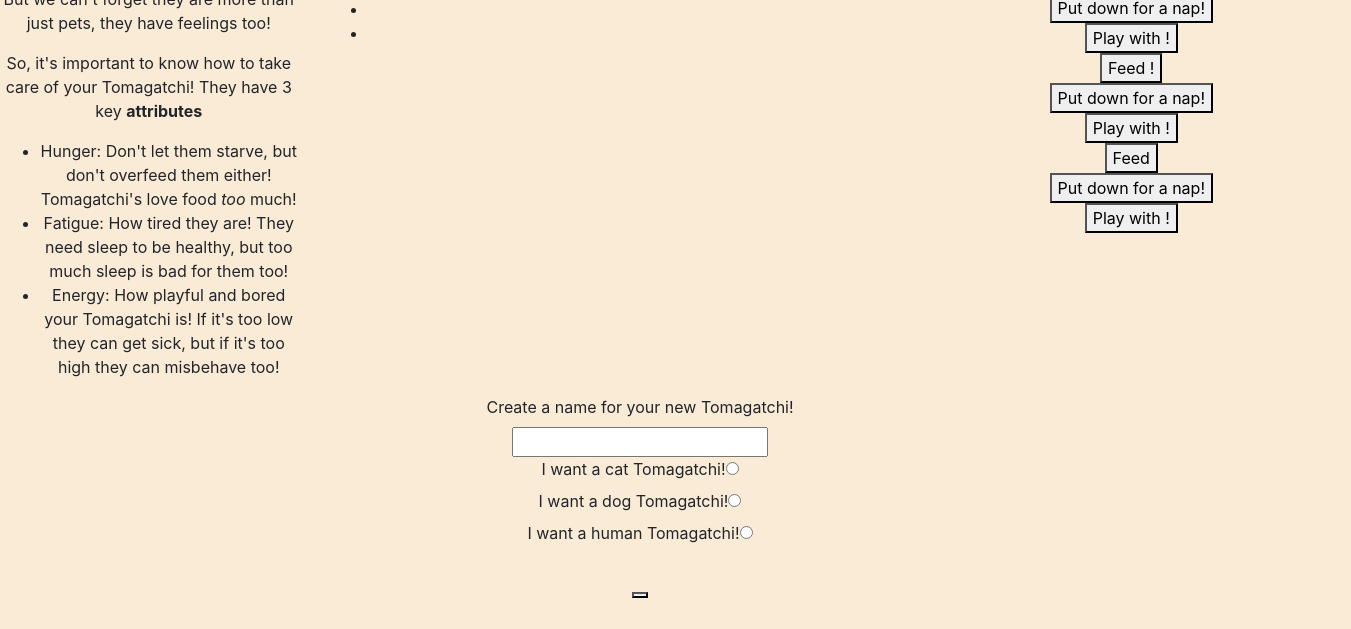
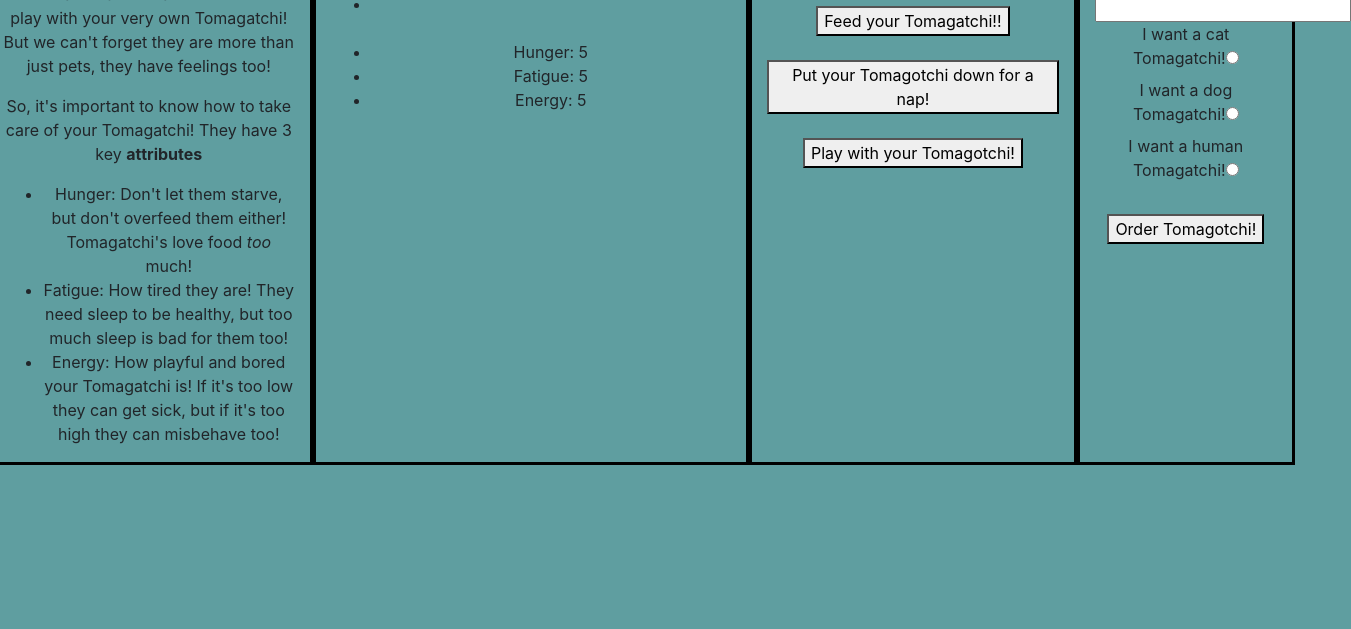
Before and after one commit to jkbutserious/tomagotchi, a website built with webpack: page src/index.html in a window 1280 px wide. Shown: the part 171-800 px from the top of the page, 1351 px wide, since content can reach past the window. Built offline with nearby package versions, Linux system fonts and the light colour scheme.

Commit message:
Add jQuery User Interface logic to main.js and link to HTML input fields to create a working Tomagotchi interface
Co-Authored-By: Cody Fritz <clanalia55@gmail.com>
Co-authored-by: Kyle Hubbard <kyle.james.hubbard@gmail.com>

```diff
--- a/src/index.html
+++ b/src/index.html
@@ -8,12 +8,16 @@
 
 <body>
 
-    <div class="sidebar" id="tomagatchiStats">
+  <!-- <div class="sidebar" id="tomagatchiStats">
       <ul id="tomaStats">
         <li>Example Name: Hamtaro</li>
         <li>Example Stats: Hunger 8/10, Fatigue 4/10, Energy 9/10</li>
       </ul>
-    </div>
+    </div> -->
+
+  <br>
+  <h1>My Very Own Tomagatchi!</h1>
+  <br>
 
   <div class="row">
 
@@ -28,44 +32,48 @@
       </ul>
     </div>
 
-      <div class="col-md-6">
+    <div class="col-md-4">
       <h1>Overhead</h1>
       <ul>
-          <li>You have: <span class="numberOfTomagatchis">2</span> Tomagatchi's</li>
-          <li><span class="tomagatchi1Name"></span> <span class="toma1Hunger"></span> <span class="toma1Fatigue"></span> <span class="toma1Energy"></span></li>
-          <li><span class="tomagatchi2Name"></span> <span class="toma2Hunger"></span> <span class="toma2Fatigue"></span> <span class="toma2Energy"></span></li>
-          <li><span class="tomagatchi3Name"></span> <span class="toma3Hunger"></span> <span class="toma3Fatigue"></span> <span class="toma3Energy"></span></li>
+        <li><span id="tomagatchi1Name"></li>
+        <br>
+        <li>Hunger: <span id="tomagotchi-hunger"></span></li>
+        <li>Fatigue: <span id="tomagotchi-sleep"></span></li>
+        <li>Energy: <span id="tomagotchi-play"></span></li>
       </ul>
+
+      <div id="dead">
+        <h3>Your Tomagotchi Died</h3>
+        <img src="https://img.icons8.com/color/48/000000/self-destruct-button--v1.png"/>
+      </div>
     </div>
 
     <div class="col-md-3">
       <h2>Maintenence!</h2>
       <br>
-        <button class="feedToma1">Feed <span class="tomagatchi1Name"></span>!</button>
+      <button class="feedToma1">Feed your Tomagatchi!!</button>
+      <br><br>
+      <button class="napToma1">Put your Tomagotchi down for a nap!</button>
+      <br><br>
+      <button class="playToma1" type="submit">Play with your Tomagotchi!</button>
+      <!-- <br>
+      <button class="btn feedToma2">Feed <span class="tomagatchi2Name"></span>!</button>
       <br>
-        <button class="napToma1">Put <span class="tomagatchi1Name"></span> down for a nap!</button>
+      <button class="btn napToma2">Put <span class="tomagatchi2Name"></span> down for a nap!</button>
       <br>
-        <button class="playToma1">Play with <span class="tomagatchi1Name"></span>!</button>
+      <button class="btn playToma2">Play with <span class="tomagatchi2Name"></span>!</button>
       <br>
-        <button class="feedToma2">Feed <span class="tomagatchi2Name"></span>!</button>
+      <button class="btn feedToma3">Feed <span class="tomagatchi3Name"></span></button>
       <br>
-        <button class="napToma2">Put <span class="tomagatchi2Name"></span> down for a nap!</button>
+      <button class="btn napToma3">Put <span class="tomagatchi3Name"></span> down for a nap!</button>
       <br>
-        <button class="playToma2">Play with <span class="tomagatchi2Name"></span>!</button>
-        <br>
-        <button class="feedToma3">Feed <span class="tomagatchi3Name"></span></button>
-        <br>
-        <button class="napToma3">Put <span class="tomagatchi3Name"></span> down for a nap!</button>
-        <br>
-        <button class="playToma3">Play with <span class="tomagatchi3Name"></span>!</button>
+      <button class="btn playToma3">Play with <span class="tomagatchi3Name"></span>!</button> -->
     </div>
 
-    </div>
-
-    <div class="sidebar" id="newTomagatchi">
+    <div class="col-md-2" id="newTomagatchi">
       <label for="orderTomagatchiName">Create a name for your new Tomagatchi!</label>
       <br>
-      <input type="text" required class="newTomagatchiName">
+      <input id="orderTomagatchiName" type="text" required>
       <br>
 
       <div class="radio">
@@ -82,7 +90,11 @@
         <label for="orderTomagatchiType">I want a human Tomagatchi!<input type="radio" name="orderTomagatchiType" required value="human"></label>
         <br>
         <br>
-        <button type="submit" class="orderTomaBtn"></button>
+        <button type="submit" class="orderTomaBtn">Order Tomagotchi!</button>
+        <br>
+        <br>
+
+      </div>
     </div>
 
   </div>
--- a/src/main.js
+++ b/src/main.js
@@ -2,16 +2,39 @@ import $ from 'jquery';
 import 'bootstrap';
 import 'bootstrap/dist/css/bootstrap.min.css';
 import './styles.css';
-import { Tomagotchi } from './src/tomagotchi.js'
+import { Tomagotchi } from './tomagotchi.js';
 
 $(document).ready(function () {
-  $('.orderTomaBtn').click(function (event) {
-    event.preventDefault();
-
-    let tomagotchiName = $('.newTomagatchiName').val();
-    $('.tomagatchi1Name').text(tomagotchiName);
+  let myTomagotchi = new Tomagotchi();
+  setInterval(() => {
+    myTomagotchi.lowerStats();
+    $("#tomagotchi-hunger").text(myTomagotchi.hunger);
+    $("#tomagotchi-sleep").text(myTomagotchi.sleep);
+    $("#tomagotchi-play").text(myTomagotchi.play);
+    if (myTomagotchi.isDead === true) {
+      $("#dead").fadeIn();
+    }
+  }, 1000);
+  $('.orderTomaBtn').click(function() {
+    myTomagotchi.name = $("#newTomagotchiName").val();
+    myTomagotchi.tomagotchiReset();
+    $('#tomagatchi1Name').text(myTomagotchi.name);
+    $("#dead").hide();
     // Note - will need adjustment to create new one?
   });
+
+  $('.feedToma1').click(function() {
+    myTomagotchi.feedTomagotchi();
+  });
+
+  $('.napToma1').click(function() {
+    myTomagotchi.napTomagotchi();
+  });
+
+  $('.playToma1').click(function() {
+    myTomagotchi.playTomagotchi();
+  });
+
 });
 
 //Cannot create more than 3
--- a/src/styles.css
+++ b/src/styles.css
@@ -1,5 +1,29 @@
 /* Some CSS! */
 body {
   text-align: center;
-  background-color: antiquewhite;
+  background-color: cadetblue;
 }
+
+#tomagatchiStats {
+  float: left;
+  border: 3px solid black;
+}
+
+#newTomagatchi {
+  float: right;
+  border: 3px solid black;
+}
+
+#dead {
+  display: none;
+  color: red;
+  font-family: impact;
+}
+
+.row {
+  display: flex;
+}
+
+.col-md-3, .col-md-6, .col-md-2, .col-md-4 {
+  border: 3px solid black
+}
--- a/src/tomagotchi.js
+++ b/src/tomagotchi.js
@@ -1,22 +1,33 @@
 // Business Logic
 export class Tomagotchi {
-  constructor(hunger, sleep, play, health) {
-    this.hunger = hunger;
-    this.sleep = sleep;
-    this.play = play;
-    this.health = health;
+  constructor() {
+    this.name = '';
+    this.type = '';
+    this.hunger = 10;
+    this.sleep = 10;
+    this.play = 10;
+    this.health = 10;
     this.status = [];
     this.isDead = false;
-  };
+  }
+
+  tomagotchiReset() {
+    this.hunger = 10;
+    this.sleep = 10;
+    this.play = 10;
+    this.health = 10;
+    this.status = [];
+    this.isDead = false;
+  }
 
   lowerStats() {
-    setInterval(() => {
-      this.hunger--;
-      this.sleep--;
-      this.play--;
-      this.tomagotchiHealthCheck();
-      this.checkStatus();
-    }, 1000);
+    // setInterval(() => {
+    this.hunger--;
+    this.sleep--;
+    this.play--;
+    this.tomagotchiHealthCheck();
+    this.checkStatus();
+    // }, 1000);
   }
 
   feedTomagotchi() {
@@ -39,7 +50,7 @@ export class Tomagotchi {
   tomagotchiHealthCheck() {
     this.status = [];
     let tomagotchiStats = [this.hunger, this.sleep, this.play];
-    if (this.health === 0) {
+    if (this.health <= 0) {
       this.isDead = true;
       this.play = 0;
       this.hunger = 0;
@@ -48,14 +59,14 @@ export class Tomagotchi {
       tomagotchiStats.forEach(element => {
         if (element > 10) {
           this.status.push(2);
-        } else if (element <= 3) {
+        } else if (element <= 4) {
           this.status.push(0);
         } else {
           this.status.push(1);
         }
       });
     }
-  };
+  }
 
   checkStatus() {
     this.status.forEach(element => {
```
Lines whose indentation alone changed are shown as unchanged.
